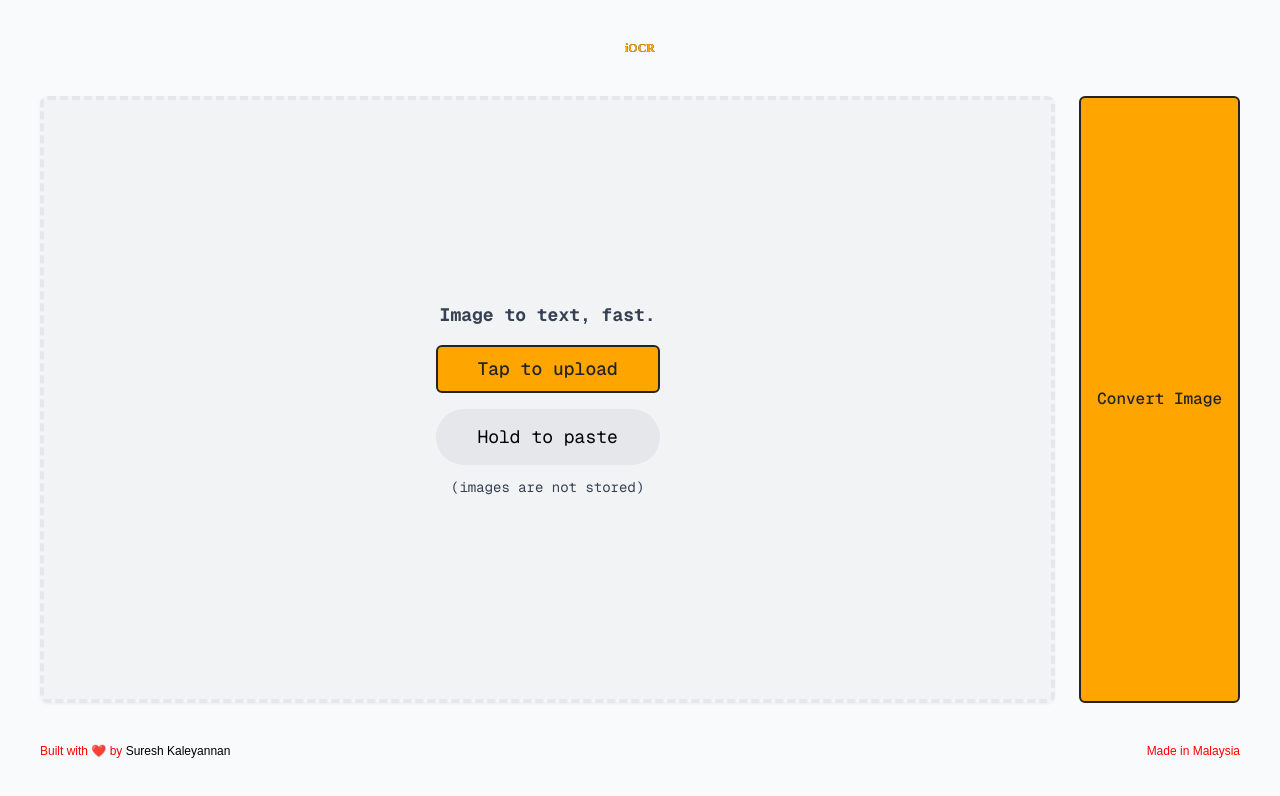
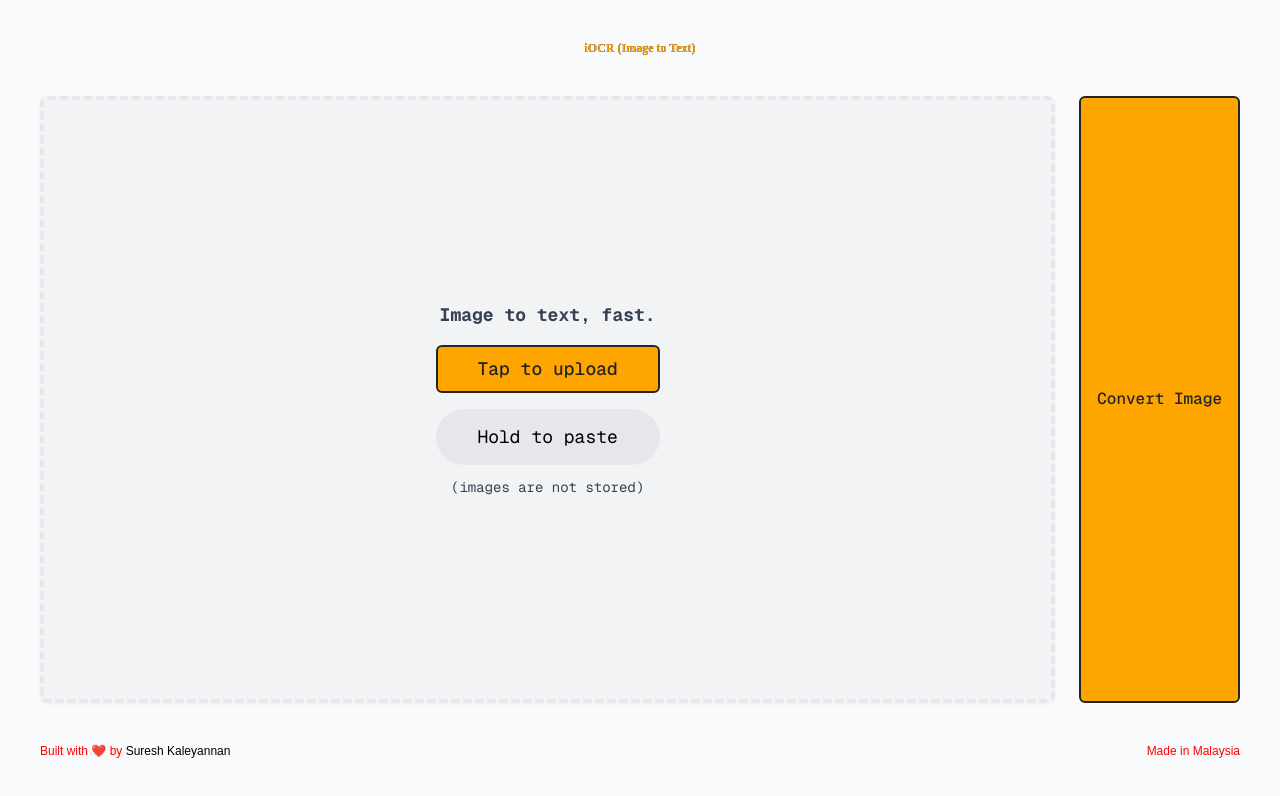
Before and after one commit to sureshapps/pictx, a Next.js app: page / in a window 1280 px wide. Shown: the top 796 px of the page. Built offline with nearby package versions, Linux system fonts and the light colour scheme.

Commit message:
Update layout.tsx

```diff
--- a/app/layout.tsx
+++ b/app/layout.tsx
@@ -29,7 +29,7 @@ export default function RootLayout({ children }: RootLayoutProps) {
 				)}
 			>
 				<h1 className="font-semibold text-center text-2xl bg-gradient-to-b dark:from-gray-50 dark:to-gray-200 from-gray-950 to-gray-800 bg-clip-text text-transparent select-none">
-					iOCR
+					iOCR (Image to Text)
 				</h1>
 
 				<main className="grow flex flex-col lg:flex-row gap-6 py-4 lg:py-10">
```
